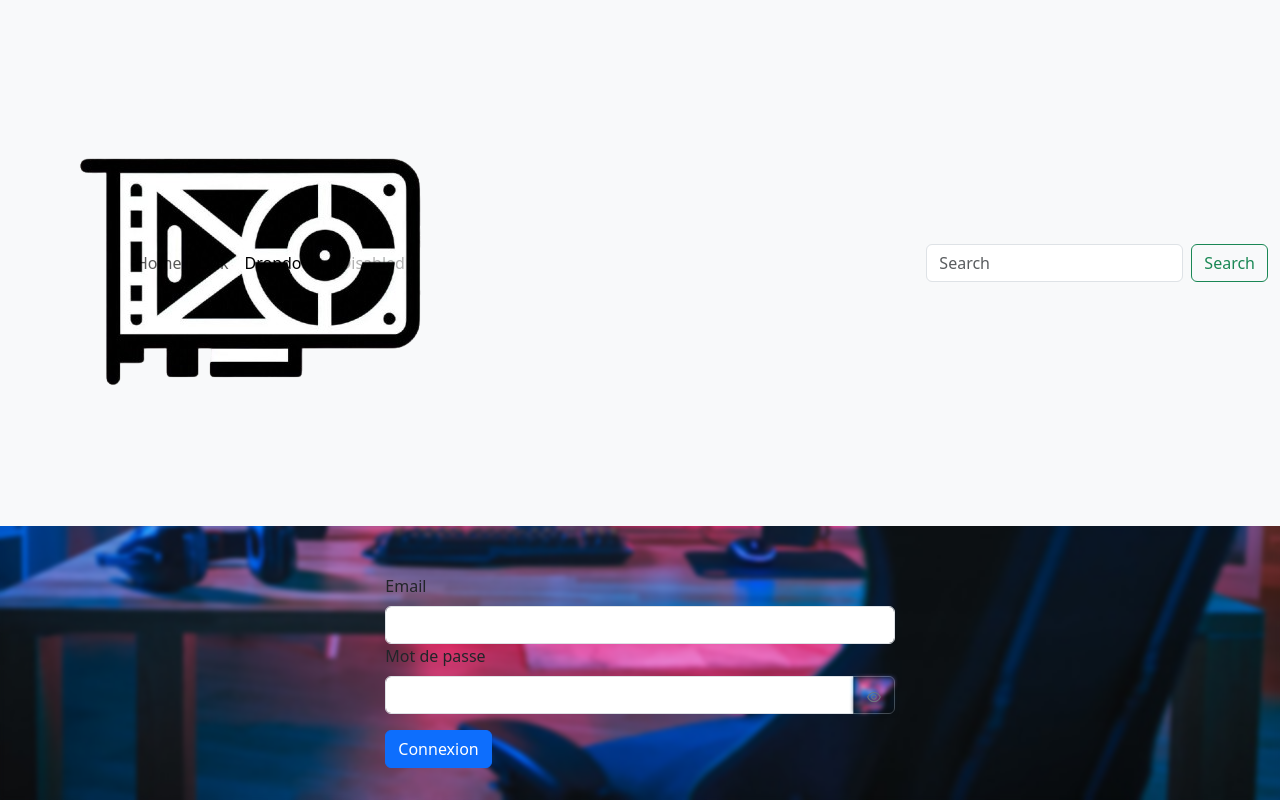
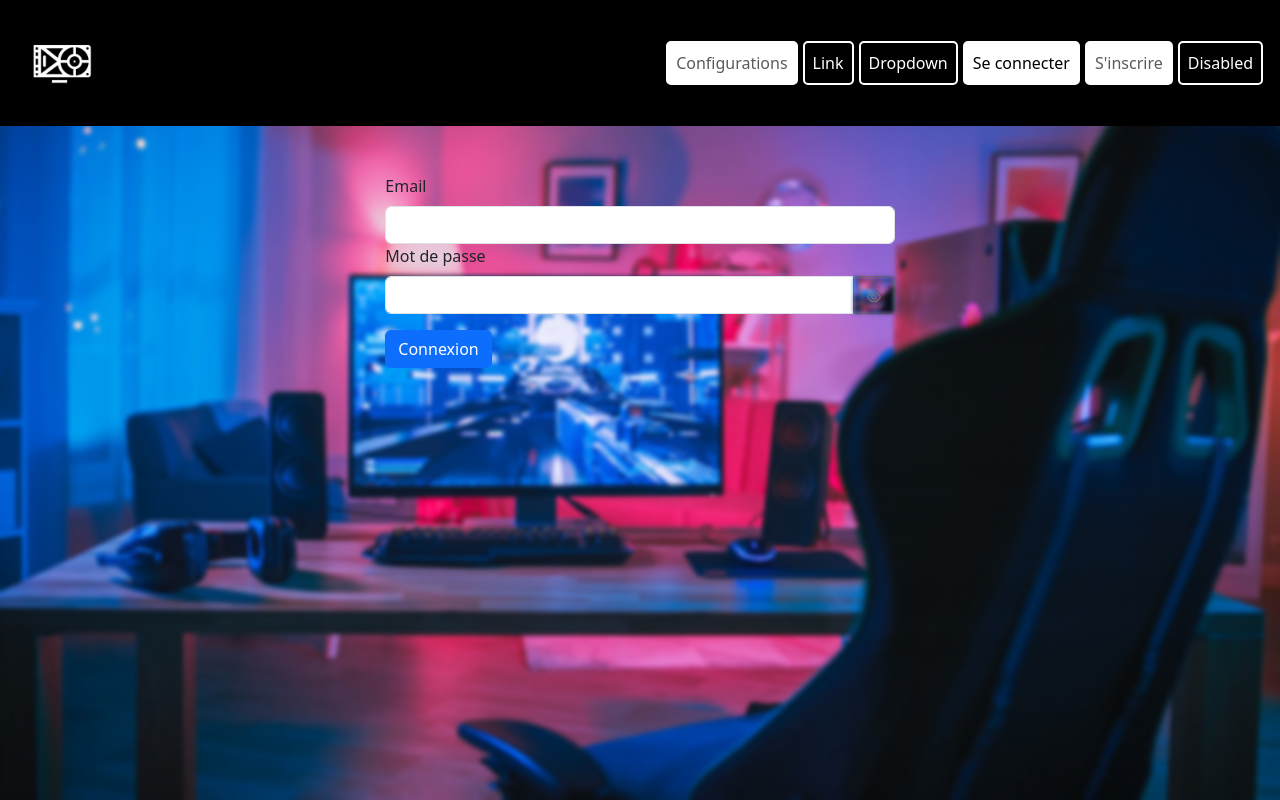
Before and after one commit to levprost/configPC-React, a React (Create React App) app: page /login in a window 1280 px wide. Built offline with nearby package versions, Linux system fonts and the light colour scheme.

Commit message:
Navbar nick_name and disconnect

```diff
--- a/src/components/Logo.js
+++ b/src/components/Logo.js
@@ -1,6 +1,5 @@
 import React from 'react';
 import logo from '../public/logo.png';
-import './../styles/css/navbar.css'
 
 
 const Logo = () => {
--- a/src/components/Menu.js
+++ b/src/components/Menu.js
@@ -1,46 +1,118 @@
-import React from 'react';
-import { NavLink } from 'react-router-dom';
+import React, { useEffect, useState } from "react";
+import { NavLink, useNavigate } from 'react-router-dom';
 import Logo from './Logo';
 import './../styles/css/navbar.css'
+import axios from "axios";
+
 
 const Navbar = () => {
+  const navigate = useNavigate();
+  const [user, setUser] = useState(null);
+
+  useEffect(() => {
+    fetchUser();
+  }, []);
+
+  const fetchUser = async () => {
+    try {
+      const token = localStorage.getItem("access_token");
+      if (!token) {
+        console.error("Pas de token!");
+        return;
+      }
+
+      const res = await axios.get("http://127.0.0.1:8000/api/currentuser", {
+        headers: {
+          Authorization: `Bearer ${token}`,
+        },
+      });
+
+      console.log("La reponse de serveur:", res.data);
+
+      // Сохраняем весь объект пользователя, а не только id
+      setUser(res.data.data.user);
+
+    } catch (error) {
+      console.error(
+        "Erreur hors de la récupertaion de User",
+        error.response || error
+      );
+    }
+};
+
+  const handleLogout = async () => {
+    try {
+      await axios.post("http://127.0.0.1:8000/api/logout", {}, {
+        headers: {
+          Authorization: `Bearer ${localStorage.getItem("access_token")}`,
+        },
+      });
+    } catch (error) {
+      console.error("Erreur hors de deconnexion:", error);
+    }
+
+    localStorage.removeItem("access_token");
+    setUser(null);
+    navigate("/");
+  };
   return (
     <div className="navigation">
-      <nav className="navbar navbar-expand-lg navbar-light bg-light">
+      <nav className="navbar navbar-expand-lg customColor">
         <div className="container-fluid">
-          <NavLink className="navbar-brand" to="/">
+          <NavLink className="navbar-brand"  to="/">
             <Logo />
           </NavLink>
           <button className="navbar-toggler" type="button" data-bs-toggle="collapse" data-bs-target="#navbarSupportedContent" aria-controls="navbarSupportedContent" aria-expanded="false" aria-label="Toggle navigation">
             <span className="navbar-toggler-icon"></span>
           </button>
           <div className="collapse navbar-collapse" id="navbarSupportedContent">
-            <ul className="navbar-nav me-auto mb-2 mb-lg-0">
+            <ul className="navbar-nav mb-2 mb-lg-0">
               <li className="nav-item">
-                <NavLink className="nav-link" aria-current="page" to="/">Home</NavLink>
+                <NavLink className="nav-link bg-white" aria-current="page" to="/addconfiguration">Configurations</NavLink>
               </li>
               <li className="nav-item">
-                <NavLink className="nav-link" to="/link">Link</NavLink>
+                <NavLink className="nav-link customLink" to="/link">Link</NavLink>
               </li>
               <li className="nav-item dropdown">
-                <NavLink className="nav-link dropdown-toggle" to="#" id="navbarDropdown" role="button" data-bs-toggle="dropdown" aria-expanded="false">
+                <li className="nav-link dropdown-toggle light customLink" to="#" id="navbarDropdown" role="button" data-bs-toggle="dropdown" aria-expanded="false">
                   Dropdown
-                </NavLink>
+                </li>
                 <ul className="dropdown-menu" aria-labelledby="navbarDropdown">
-                  <li><NavLink className="dropdown-item" to="#">Action</NavLink></li>
-                  <li><NavLink className="dropdown-item" to="#">Another action</NavLink></li>
+                  <li><NavLink className="dropdown-item customLink" to="#">Action</NavLink></li>
+                  <li><NavLink className="dropdown-item customLink" to="#">Another action</NavLink></li>
                   <li><hr className="dropdown-divider" /></li>
-                  <li><NavLink className="dropdown-item" to="#">Something else here</NavLink></li>
+                  <li><NavLink className="dropdown-item customLink" to="#">Something else here</NavLink></li>
                 </ul>
               </li>
+              {user ? (
+                <>
+                  <li className="nav-item">
+                    <span className="nav-link customLink">{user.nick_name}</span>
+                  </li>
+                  <li className="nav-item">
+                    <button className="nav-link bg-white border-0" onClick={handleLogout}>
+                      Déconnecter
+                    </button>
+                  </li>
+                </>
+              ) : (
+                <>
+                  <li className="nav-item">
+                    <NavLink className="nav-link bg-white" to="/login">
+                      Se connecter
+                    </NavLink>
+                  </li>
+                  <li className="nav-item">
+                    <NavLink className="nav-link bg-white" to="/register">
+                      S'inscrire
+                    </NavLink>
+                  </li>
+                </>
+              )}
               <li className="nav-item">
-                <span className="nav-link disabled" aria-disabled="true">Disabled</span>
+                <span className="nav-link customLink" aria-disabled="true">Disabled</span>
               </li>
             </ul>
-            <form className="d-flex">
-              <input className="form-control me-2" type="search" placeholder="Search" aria-label="Search" />
-              <button className="btn btn-outline-success" type="submit">Search</button>
-            </form>
           </div>
         </div>
       </nav>
--- a/src/styles/css/dashboard.css
+++ b/src/styles/css/dashboard.css
@@ -20,7 +20,6 @@
     margin-top: 20px;
   }
 
-  /* Sidebar */
   .sidebar {
     width: 250px;
     background: #ffffff;
--- a/src/styles/css/navbar.css
+++ b/src/styles/css/navbar.css
@@ -1,4 +1,22 @@
-.logo{
-    max-width:100px;
+.logo img {
+    max-width: 100px;
     height: auto;
 }
+.customColor{
+    background-color: black;
+}
+.nav-item{
+    border: solid 2px white;
+    border-radius: 5px;
+    margin-right: 5px;
+}
+
+.customLink{
+    color:white !important;
+}
+.customLink:hover {
+    color: #636363 !important; /* Светлее при наведении */
+}
+.navbar-nav {
+    margin-left: auto;
+}
```
